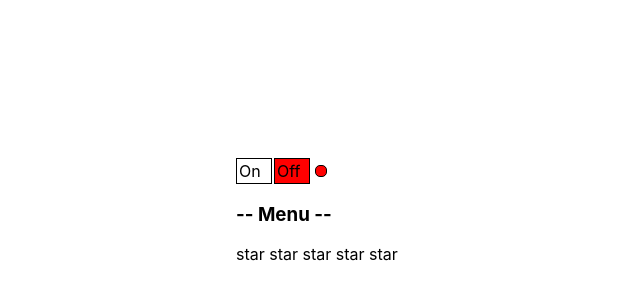
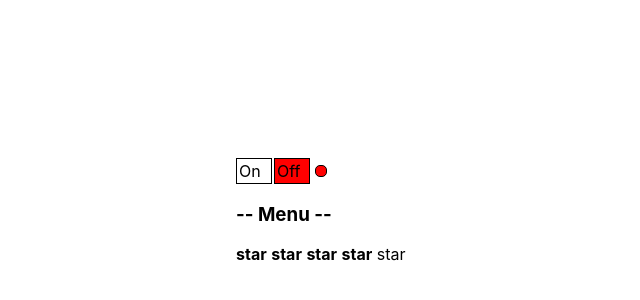
Before and after one commit to dyerman456/react-kabzda-kak-prosto, a React (Create React App) app: page / in a window 1280 px wide. Shown: the part 42-342 px from the top of the page, without its empty margins (304-944 px from the left). Built offline with nearby package versions, Linux system fonts and the light colour scheme.

Commit message:
refactor

```diff
--- a/src/App.tsx
+++ b/src/App.tsx
@@ -1,17 +1,21 @@
-import React from 'react';
+import React, {useState} from 'react';
 import './App.css';
 import {Accordion} from "./components/Accordion/Accordion";
-import {Rating} from "./components/Rating/Rating";
+import {Rating, RatingValueType} from "./components/Rating/Rating";
 import {OnOff} from "./components/Onoff/OnOff";
 import {UncontrolledAccordion} from "./components/UncontrolledAccordion/UncontrolledAccordion";
 import {UncontrolledRating} from "./components/UncontrolledRating/UncontrolledRating";
 
 function App() {
+
+    let [ratingValue, setRatingValue] = useState<RatingValueType>(4);
+
     return (
         <div className="App">
             <OnOff />
             <UncontrolledAccordion titleValue={"Menu"}/>
-            <UncontrolledRating/>
+
+            <Rating value={ratingValue} onClick={setRatingValue}/>
 
             {/*<PageTitle title="This is App component"/>*/}
             {/*<PageTitle title="My friends"/>*/}
--- a/src/components/Rating/Rating.tsx
+++ b/src/components/Rating/Rating.tsx
@@ -1,32 +1,34 @@
 import React from "react";
 
+export type RatingValueType = 0 | 1 | 2 | 3 | 4 | 5
+
 type RatingPropsType = {
-    value: 0 | 1 | 2 | 3 | 4 | 5
+    value: RatingValueType
+    onClick: (value: RatingValueType) => void
 }
 
 export function Rating(props: RatingPropsType) {
 
     return (
         <div>
-            <Star selected={props.value >= 1}/>
-            <Star selected={props.value >= 2}/>
-            <Star selected={props.value >= 3}/>
-            <Star selected={props.value >= 4}/>
-            <Star selected={props.value >= 5}/>
+            <Star selected={props.value >= 1} onClick={props.onClick} value={1}/>
+            <Star selected={props.value >= 2} onClick={props.onClick} value={2}/>
+            <Star selected={props.value >= 3} onClick={props.onClick} value={3}/>
+            <Star selected={props.value >= 4} onClick={props.onClick} value={4}/>
+            <Star selected={props.value >= 5} onClick={props.onClick} value={5}/>
         </div>
     )
 }
 
 type StarPropsType = {
     selected: boolean
+    onClick: (value: RatingValueType) => void
+    value: RatingValueType
 }
 
 function Star(props: StarPropsType) {
 
     return (
-        <>
-            <span>{props.selected && <b>star </b>}</span>
-            <span>{!props.selected && <>star </> }</span>
-        </>
+        <span onClick={() => {props.onClick(props.value)}}>{props.selected ? <b>star</b> : "star"} </span>
     )
 }
```
